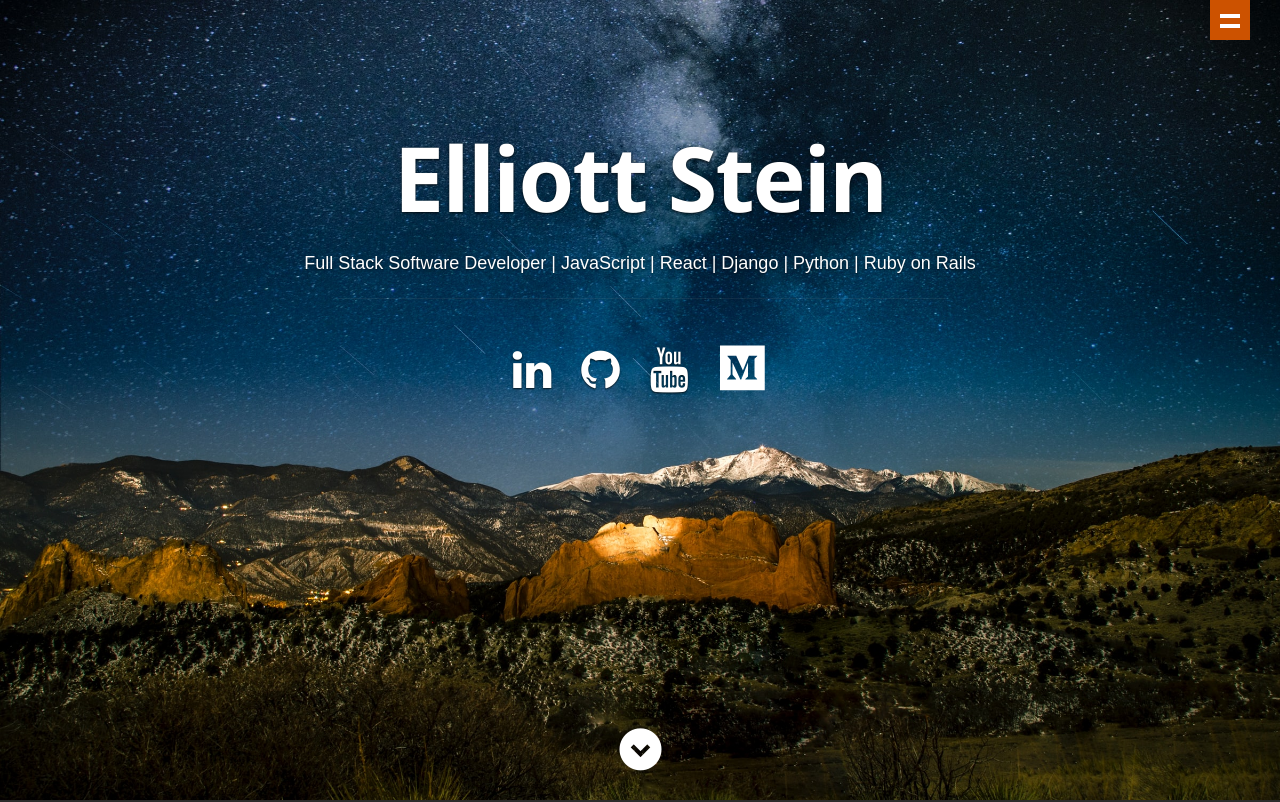
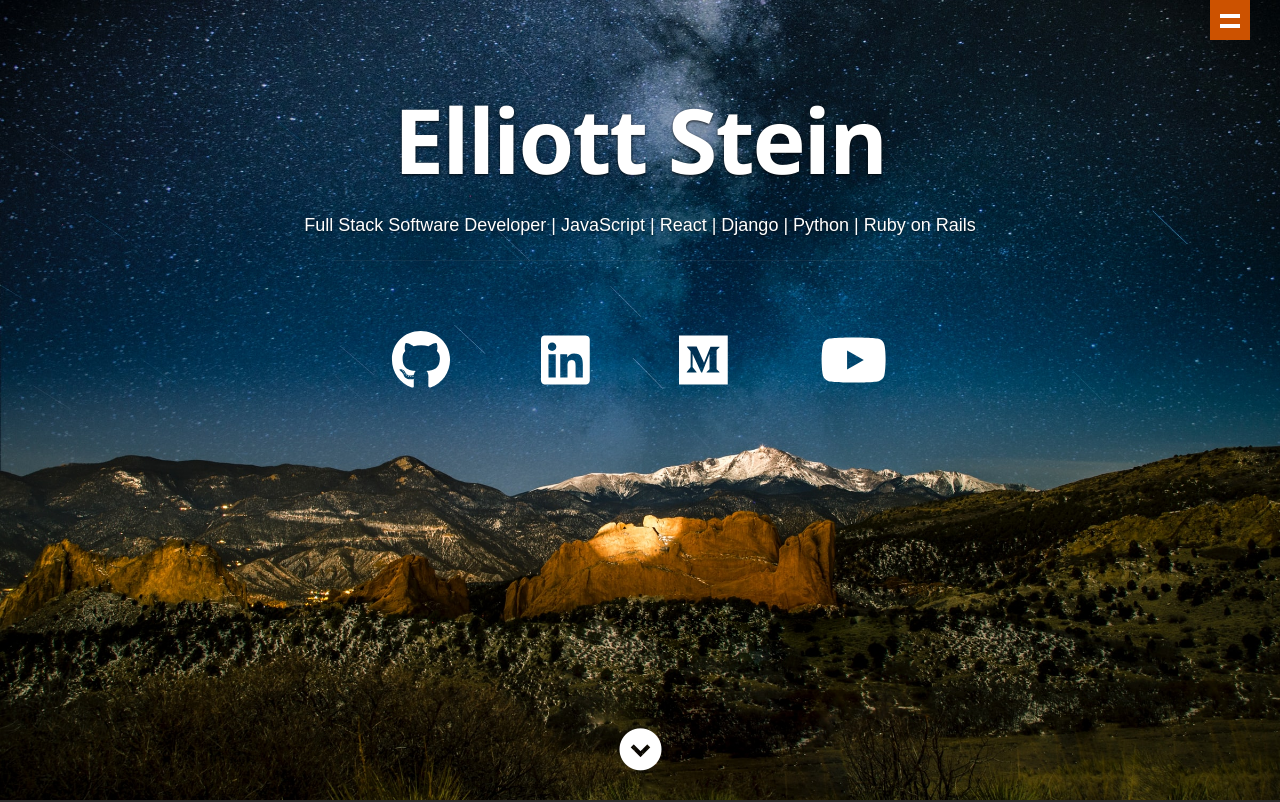
Before and after one commit to estein1988/portfolio-website-elliott-stein, a React (Create React App) app: page / in a window 1280 px wide. Shown: the top 802 px of the page. Built offline with nearby package versions, Linux system fonts and the light colour scheme.

Commit message:
Change all icons to Font Awesome to bring in Medium.

```diff
--- a/src/App.css
+++ b/src/App.css
@@ -50,7 +50,7 @@
 }
 
 #contact-info{
-  color: white;
+  color: #fff;
   font: 20px 'opensans-bold', sans-serif
 }
 
@@ -71,16 +71,25 @@
 }
 
 #nav{
-  color: white
+  color: #fff
 }
 
-#medium-header{
+#header-icons{
   color: #fff;
-  margin-bottom: -1.6rem;
-  padding: 1.7rem;
+  margin: 3rem;
+  padding: 1.5rem;
 }
 
-#medium-footer{
-  margin-bottom: -1.6rem;
-  padding: 1.7rem;
+#header-icons:hover {
+  color: #11ABB0;
 }
+
+#footer-icons{
+  color: rgba(255, 255, 255, 0.603);
+  margin: 0.8rem;
+  padding: 0.3rem;
+}
+
+#footer-icons:hover {
+  color: #fff;
+}
--- a/src/components/Footer.js
+++ b/src/components/Footer.js
@@ -1,6 +1,6 @@
 import React, { Component } from 'react';
-// import { FontAwesomeIcon } from '@fortawesome/react-fontawesome'
-// import { faMedium } from '@fortawesome/free-brands-svg-icons';
+import { FontAwesomeIcon } from '@fortawesome/react-fontawesome'
+import { faMedium, faLinkedin, faYoutube, faGithub } from '@fortawesome/free-brands-svg-icons';
 
 class Footer extends Component {
 
@@ -11,18 +11,12 @@ class Footer extends Component {
         <footer id="footer">
             <div className="row">
                 <div className="twelve columns">
-                <ul className="social-links">
-                    {resumeInfo.socialLinks.map(socialLink => {
-                        return(
-                            <li key={socialLink.url}>
-                                <a href={socialLink.url}>
-                                <i className={socialLink.className} />
-                                </a>
-                            </li>
-                        )
-                    })}
-                    {/* <a href="https://estein1988.medium.com/" target="_blank" rel="noreferrer"><FontAwesomeIcon id="medium-footer" icon={faMedium} size="1x"/></a> */}
-                </ul>
+                <ul className="social">
+                            <a href="https://github.com/estein1988" target="_blank" rel="noreferrer"><FontAwesomeIcon id="footer-icons" icon={faGithub} size="3x"/></a>
+                            <a href="https://www.linkedin.com/in/steinelliott/" target="_blank" rel="noreferrer"><FontAwesomeIcon id="footer-icons" icon={faLinkedin} size="3x"/></a>
+                            <a href="https://estein1988.medium.com/" target="_blank" rel="noreferrer"><FontAwesomeIcon id="footer-icons" icon={faMedium} size="3x"/></a>
+                            <a href="https://www.youtube.com/channel/UCB7IDX2G2WQxgUn4lRkdT9g" target="_blank" rel="noreferrer"><FontAwesomeIcon id="footer-icons" icon={faYoutube} size="3x"/></a>
+                        </ul>
                 </div>
                 <div id="go-top">
                     <a className="smoothscroll" title="Back to Top" href="#home"><i className="icon-up-open" /></a>
--- a/src/components/Header.js
+++ b/src/components/Header.js
@@ -1,6 +1,6 @@
 import React, { Component } from 'react';
 import { FontAwesomeIcon } from '@fortawesome/react-fontawesome'
-import { faMedium } from '@fortawesome/free-brands-svg-icons';
+import { faMedium, faLinkedin, faYoutube, faGithub } from '@fortawesome/free-brands-svg-icons';
 
 class Header extends Component {
     render() {
@@ -27,16 +27,10 @@ class Header extends Component {
                         <h3 style={{color:'#fff', fontFamily:'sans-serif '}}>{resumeInfo.role} {resumeInfo.roleDescription}</h3>
                         <hr/>
                         <ul className="social">
-                            {resumeInfo.socialLinks.map(socialLink => {
-                                return(
-                                    <li key={socialLink.name}>
-                                        <a href={socialLink.url} target="_blank" rel="noreferrer">
-                                            <i className={socialLink.className}></i>
-                                        </a>
-                                    </li>
-                                )
-                            })}
-                            <a href="https://estein1988.medium.com/" target="_blank" rel="noreferrer"><FontAwesomeIcon id="medium-header" icon={faMedium} size="2x"/></a>
+                            <a href="https://github.com/estein1988" target="_blank" rel="noreferrer"><FontAwesomeIcon id="header-icons" icon={faGithub} size="2x"/></a>
+                            <a href="https://www.linkedin.com/in/steinelliott/" target="_blank" rel="noreferrer"><FontAwesomeIcon id="header-icons" icon={faLinkedin} size="2x"/></a>
+                            <a href="https://estein1988.medium.com/" target="_blank" rel="noreferrer"><FontAwesomeIcon id="header-icons" icon={faMedium} size="2x"/></a>
+                            <a href="https://www.youtube.com/channel/UCB7IDX2G2WQxgUn4lRkdT9g" target="_blank" rel="noreferrer"><FontAwesomeIcon id="header-icons" icon={faYoutube} size="2x"/></a>
                         </ul>
                     </div>
                 </div>
--- a/src/resumeInfo.js
+++ b/src/resumeInfo.js
@@ -20,11 +20,11 @@ let resumeData = {
             "url":"https://www.youtube.com/channel/UCB7IDX2G2WQxgUn4lRkdT9g",
             "className":"fa fa-youtube"
         },
-        // {
-        //     "name":"medium",
-        //     "url":"https://estein1988.medium.com/",
-        //     "className":"fa fa-medium"
-        // }
+        {
+            "name":"medium",
+            "url":"https://estein1988.medium.com/",
+            "className":"fa fa-medium"
+        }
     ],
     "aboutme":"Inquisitive, self-driven full-stack software developer with a passion for large, complex data-driven solutions. My transition from corporate oil & gas to software development was based on my natural enthusiasm towards problem-solving and eagerness to be a life-long learner. My favorite part of every project is the planning process, thinking about everything that I could do with an idea and what that would take, then watching everything come to the screen through code.",
     "address":"Arvada, Colorado",
```
Also changed, not shown: 1 other file (tests, documents, lock files or other folders).
